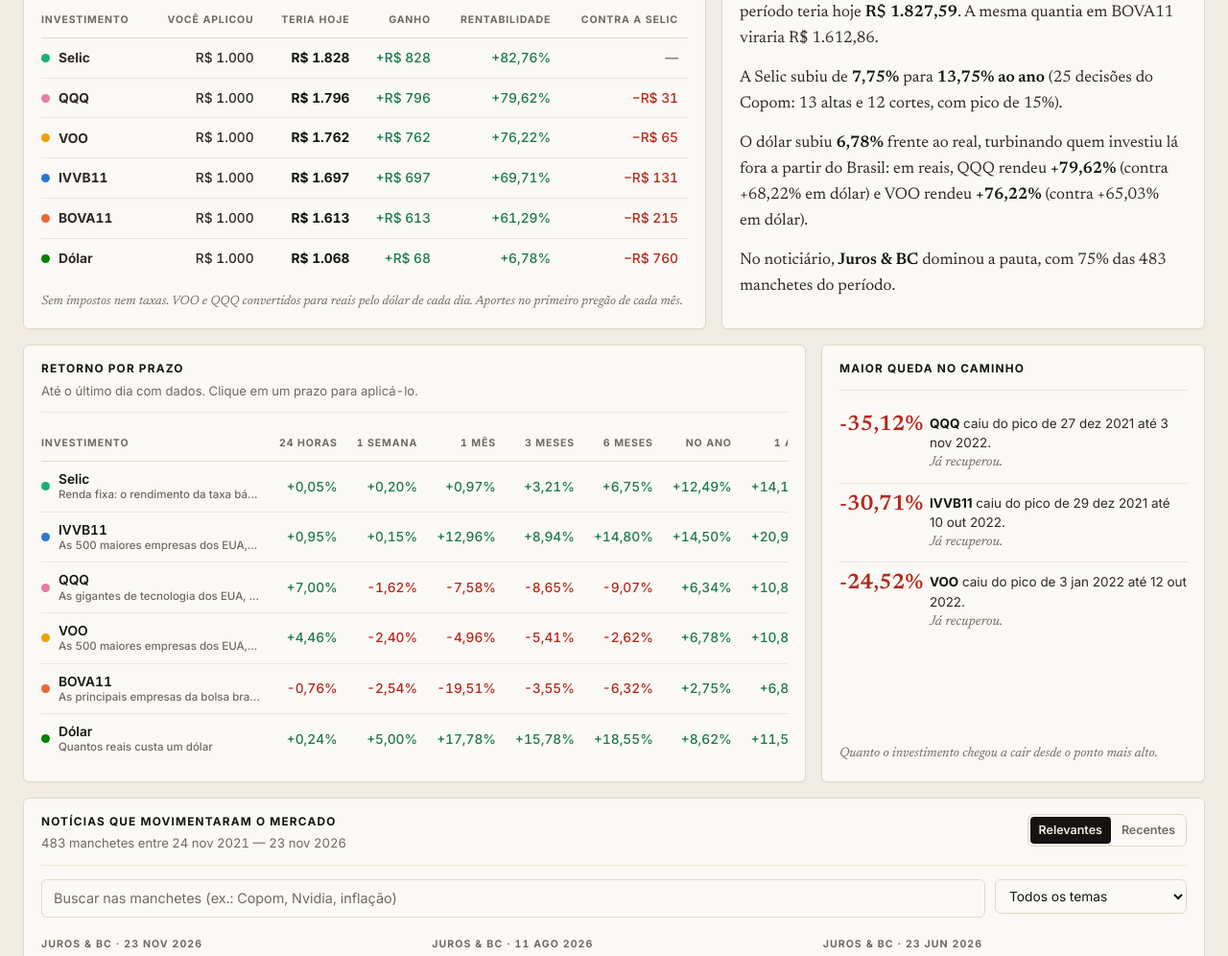
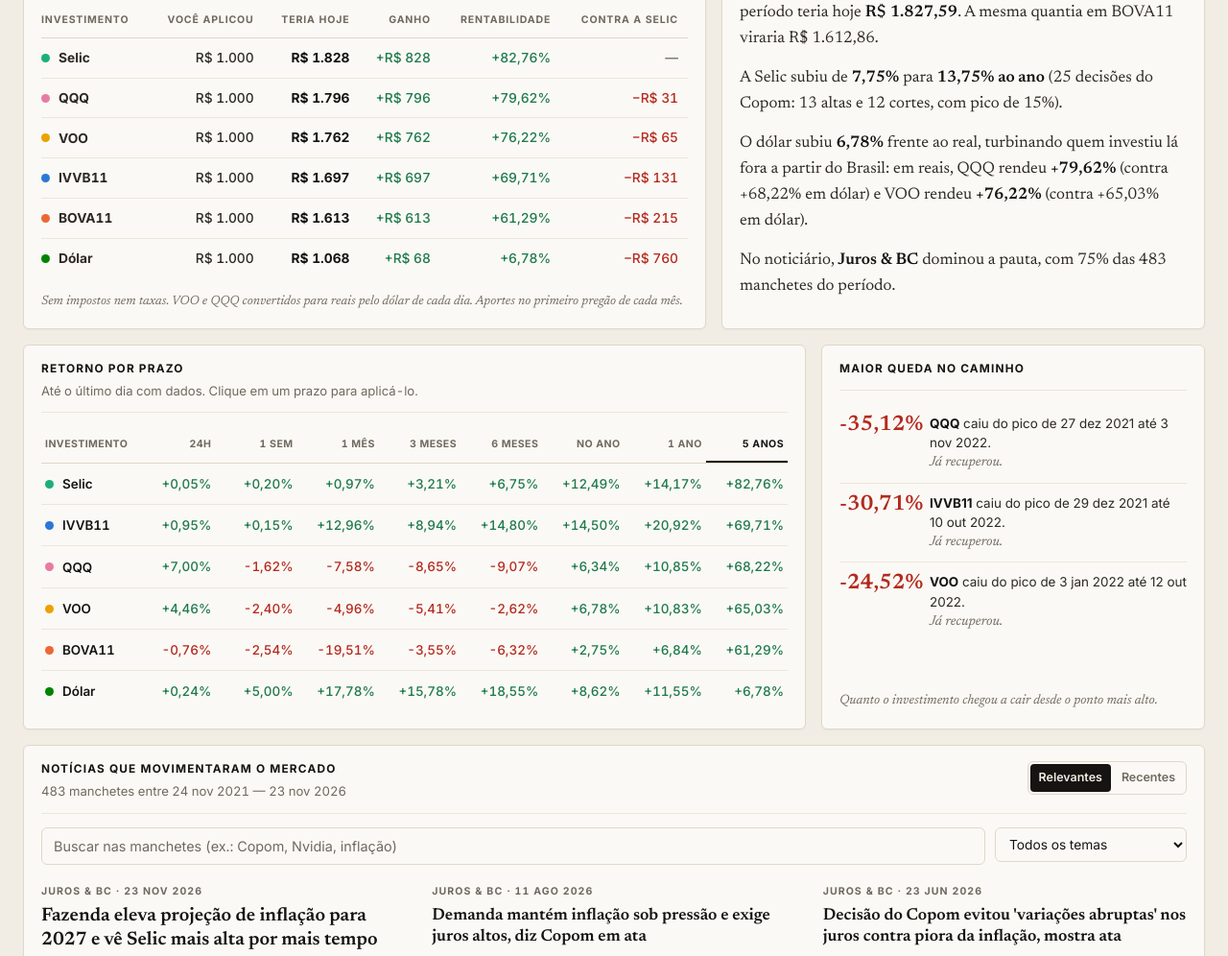
Before and after one commit to wrkcoronel/radar-de-ativos, a website with bundled scripts: page frontend/index.html in a window 1280 px wide. Shown: the part 1413-2409 px from the top of the page at 96% size. Built offline with nearby package versions, Linux system fonts and the light colour scheme.

Commit message:
Ajusta tabela de retornos e redimensionamento do gráfico
- Tabela "Retorno por prazo" cabe no quadro sem rolagem horizontal:
  cabeçalhos curtos, descrição do ativo vira dica ao passar o mouse e
  layout fixo das colunas (rolagem só no celular).
- Gráfico acompanha a largura do quadro: redimensiona ao carregar
  fontes, ao mudar a janela e quando o quadro muda de tamanho.

```diff
--- a/frontend/js/components/table.js
+++ b/frontend/js/components/table.js
@@ -35,7 +35,7 @@ export function montarTabelaRetornos({
 
   for (const faixa of indicesFaixas) {
     const th = document.createElement("th");
-    th.textContent = faixa.label;
+    th.textContent = faixa.curto || faixa.label;
     th.dataset.faixaId = faixa.id;
     th.classList.add("periodo-clicavel");
     th.title = `Ver os últimos ${faixa.label} no gráfico`;
@@ -75,6 +75,7 @@ export function montarTabelaRetornos({
     texto.append(nome, desc);
 
     spanAtivo.append(ponto, texto);
+    spanAtivo.title = DESCRICOES_ATIVOS[nomeAtivo] || "";
     tdNome.appendChild(spanAtivo);
     tr.appendChild(tdNome);
 
--- a/frontend/js/config/constants.js
+++ b/frontend/js/config/constants.js
@@ -81,14 +81,14 @@ export const PALETAS_GRAFICO = {
 };
 
 export const FAIXAS_TEMPO = [
-  { id: "24h", label: "24 horas", tipo: "pregoes", valor: 1 },
-  { id: "1w", label: "1 semana", tipo: "dias", valor: 7 },
-  { id: "1m", label: "1 mês", tipo: "meses", valor: 1 },
-  { id: "3m", label: "3 meses", tipo: "meses", valor: 3 },
-  { id: "6m", label: "6 meses", tipo: "meses", valor: 6 },
-  { id: "ytd", label: "No ano", tipo: "ytd" },
-  { id: "1y", label: "1 ano", tipo: "anos", valor: 1 },
-  { id: "5y", label: "5 anos", tipo: "todos" },
+  { id: "24h", label: "24 horas", curto: "24h", tipo: "pregoes", valor: 1 },
+  { id: "1w", label: "1 semana", curto: "1 sem", tipo: "dias", valor: 7 },
+  { id: "1m", label: "1 mês", curto: "1 mês", tipo: "meses", valor: 1 },
+  { id: "3m", label: "3 meses", curto: "3 meses", tipo: "meses", valor: 3 },
+  { id: "6m", label: "6 meses", curto: "6 meses", tipo: "meses", valor: 6 },
+  { id: "ytd", label: "No ano", curto: "No ano", tipo: "ytd" },
+  { id: "1y", label: "1 ano", curto: "1 ano", tipo: "anos", valor: 1 },
+  { id: "5y", label: "5 anos", curto: "5 anos", tipo: "todos" },
 ];
 
 export const DURACAO_TRANSICAO_TEMA_MS = 280;
--- a/frontend/js/main.js
+++ b/frontend/js/main.js
@@ -292,6 +292,17 @@ async function iniciar() {
     gerenciadorTema.vincularGrafico(graficoCtrl.instancia);
     gerenciadorTema.aoMudarTema(() => graficoCtrl.recolorir());
 
+    // Garante que o gráfico acompanhe a largura do quadro (grade responsiva).
+    const areaCanvas = $("grafico-5y").parentElement;
+    let quadroPendente = null;
+    const ajustarGrafico = () => {
+      cancelAnimationFrame(quadroPendente);
+      quadroPendente = requestAnimationFrame(() => graficoCtrl.instancia.resize());
+    };
+    new ResizeObserver(ajustarGrafico).observe(areaCanvas);
+    window.addEventListener("resize", ajustarGrafico);
+    document.fonts?.ready.then(ajustarGrafico);
+
     // ---------- legenda (liga/desliga ativos) ----------
     function aoMudarVisibilidade() {
       legendaEl.querySelectorAll(".legenda-item").forEach((btn) => {
--- a/frontend/styles/main.css
+++ b/frontend/styles/main.css
@@ -1373,3 +1373,63 @@ body.com-aviso {
     animation: none;
   }
 }
+
+/* ---------- Retorno por prazo: cabe no quadro, sem rolagem ---------- */
+
+.bloco-retornos .tabela-scroll {
+  overflow-x: visible;
+}
+
+.bloco-retornos .tabela-retornos {
+  table-layout: fixed;
+  font-size: 0.84rem;
+}
+
+.bloco-retornos .tabela-retornos th,
+.bloco-retornos .tabela-retornos td {
+  padding: 11px 4px;
+}
+
+.bloco-retornos .tabela-retornos th:first-child,
+.bloco-retornos .tabela-retornos td:first-child {
+  width: 96px;
+  position: static;
+}
+
+.bloco-retornos .tabela-retornos thead th {
+  letter-spacing: 0.04em;
+}
+
+.bloco-retornos .ativo-textos small {
+  display: none;
+}
+
+.bloco-retornos .ativo-celula {
+  cursor: help;
+}
+
+/* No celular não há largura para 9 colunas: só ali a tabela rola. */
+@media (max-width: 640px) {
+  .bloco-retornos .tabela-scroll {
+    overflow-x: auto;
+  }
+
+  .bloco-retornos .tabela-retornos {
+    table-layout: auto;
+  }
+
+  .bloco-retornos .tabela-retornos th:first-child,
+  .bloco-retornos .tabela-retornos td:first-child {
+    position: sticky;
+  }
+}
+
+/* O gráfico nunca passa da largura do quadro, mesmo durante um redimensionamento. */
+.bloco-grafico,
+.area-canvas {
+  min-width: 0;
+}
+
+.area-canvas {
+  overflow: hidden;
+}
```
